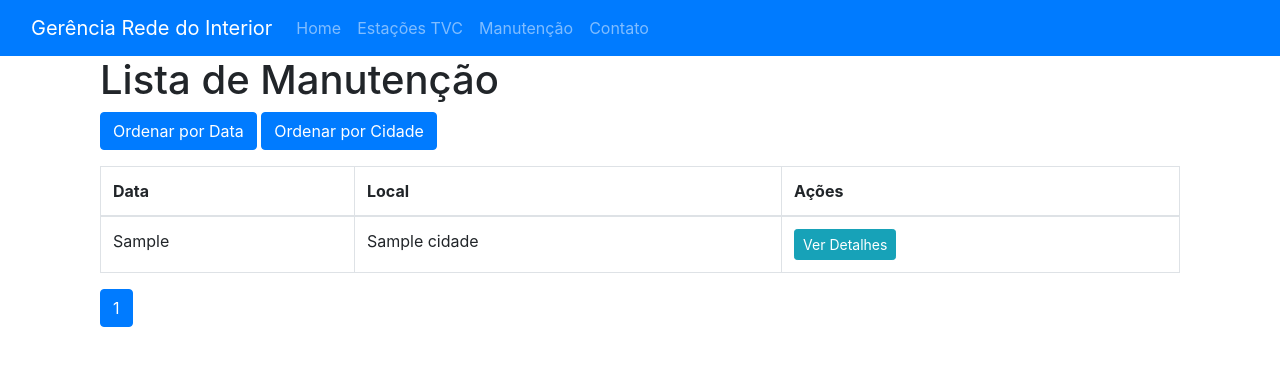
After one commit to devtvc/retransmit, a Django app: template src/manutencao/templates/manutencao/list.html in a window 1280 px wide. The commit adds this page. Shown: the top 366 px of the page. Run offline with Django 3.2, Linux system fonts and the light colour scheme; the template is opened without the code that fills it: most values are stand-ins (such as "Sample title", 1, 10 or a date in 2020); some libraries are stand-ins or nearby versions.

Commit message:
First commit

```diff
--- a/src/manutencao/models.py
+++ b/src/manutencao/models.py
@@ -16,7 +16,7 @@ class Relatorio_Manutencao(models.Model):
     #     blank=True,
     #     null=True,
     # )
-
+    id = models.AutoField(primary_key=True)
     cidade = models.CharField(max_length=100)
 
     # def get_uf_choices():
--- /dev/null
+++ b/src/manutencao/templates/manutencao/list.html
@@ -0,0 +1,88 @@
+{% extends "base.html" %}
+
+{% block content %}
+    <div class="container">
+        <h1>Lista de Manutenção</h1>
+
+        <div class="mb-3">
+            <a href="?orderby=data_manutencao" class="btn btn-primary">Ordenar por Data</a>
+            <a href="?orderby=cidade" class="btn btn-primary">Ordenar por Cidade</a>
+        </div>
+
+        <table class="table table-bordered">
+            <thead>
+                <tr>
+                    <th>Data</th>
+                    <th>Local</th>
+                    <th>Ações</th>
+                </tr>
+            </thead>
+            <tbody>
+                {% for relatorio in relatorios %}
+                <tr>
+                    <td>{{ relatorio.data_manutencao }}</td>
+                    <td>{{ relatorio.cidade}}</td>
+                    <td>
+                        <button
+                                class="btn btn-info btn-sm"
+                                data-bs-toggle="model"
+                                data-bs-target="#relatorioModal"
+                                onclick="loadRelatorio( relatorio.id )">
+                                Ver Detalhes
+                        </button>
+                    </td>
+                </tr>
+                {% endfor %}
+            </tbody>
+        </table>
+
+        <nav>
+            <ul class="pagination">
+                {% if relatorios.has_previous %}
+                    <li class="page-item"><a class="page-link" href="?page=1">Primeira</a></li>
+                    <li class="page-item"><a class="page-link" href="?page={{ relatorios.previous_page_number }}">Anterior</a></li>
+                {% endif %}
+
+                {% for num in relatorios.paginator.page_range %}
+                    <li class="page-item {% if relatorios.number == num %}active{% endif %}">
+                        <a class="page-link" href="?page={{ num }}">{{ num }}</a>
+                    </li>
+                {% endfor %}
+
+                {% if relatorios.has_next %}
+                    <li class="page-item"><a class="page-link" href="?page={{ relatorios.next_page_number }}">Próxima</a></li>
+                    <li class="page-item"><a class="page-link" href="?page={{ relatorios.paginator.num_pages }}">Última</a></li>
+                {% endif %}
+            </ul>
+        </nav>
+    </div>
+
+    <div class="modal fade" id="relatorioModal" tabindex="-1" aria-labelledby="relatorioModalLabel" aria-hidden="true">
+        <div class="modal-dialog">
+            <div class="modal-content">
+                <div class="modal-header">
+                    <h5 class="modal-title" id="relatorioModalLabel">Detalhes do Relatório</h5>
+                    <button type="button" class="btn-close" data-bs-dismiss="modal" aria-label="Close"></button>
+                </div>
+                <div class="modal-body" id="modalContent">
+
+                </div>
+            </div>
+        </div>
+    </div>
+
+    <script>
+        function loadRelatorio(id){
+            fetch(`/relatorio/${id}/`)
+                .then(response => response.json())
+                .then(data => {
+                    const modalContent = document.getElementById('modalContent');
+                    modalContent.innerHTML = `
+                    <p><strong>Data:</strong> ${data.data_manutencao}</p>
+                    <p><strong>Local:</strong> ${data.cidade}</p>
+                    <p><strong>Descrição:</strong> ${data.comentario_manutencao}</p>
+                    `;
+                });
+        }
+    </script>
+{% endblock %}
--- a/src/regulatorios/models.py
+++ b/src/regulatorios/models.py
@@ -68,6 +68,7 @@ class Dados_Regulatorios(models.Model):
     erp = models.CharField(max_length=100)
     hci = models.CharField(max_length=100)
     fase = models.CharField(max_length=100)
+    anexo_mancha_de_cobertura = models.ImageField(upload_to='images/', blank=True, null=True)
     anexo_licenca = models.FileField(upload_to='pdfs/', blank=True, null=True)
     comentarios = models.TextField()
 
--- a/src/templates/base/navbar.html
+++ b/src/templates/base/navbar.html
@@ -1,6 +1,7 @@
 {% load static %}
 {% url 'home' as home_url %}
 {% url 'estacoes' as estacoes_url %}
+{% url 'manutencao' as manutencao_url %}
 
 <!-- Navbar -->
 <nav class="navbar navbar-expand-lg navbar-dark bg-primary">
@@ -17,8 +18,8 @@
                 <li class="nav-item {% if request.path == estacoes_url %} active {% endif %}">
                     <a class="nav-link" href="{{ estacoes_url }}">Estações TVC</a>
                 </li>
-                <li class="nav-item">
-                    <a class="nav-link" href="#">Manutenção</a>
+                <li class="nav-item {% if request.path == manutencao_url %} active {% endif %}">
+                    <a class="nav-link" href="{{ manutencao_url }}">Manutenção</a>
                 </li>
                 <li class="nav-item">
                     <a class="nav-link" href="#">Contato</a>
```
Also changed, not shown: src/gerenciador_tvcultura/urls.py (+6 -2 lines), src/manutencao/views.py (+21 -0 lines).
